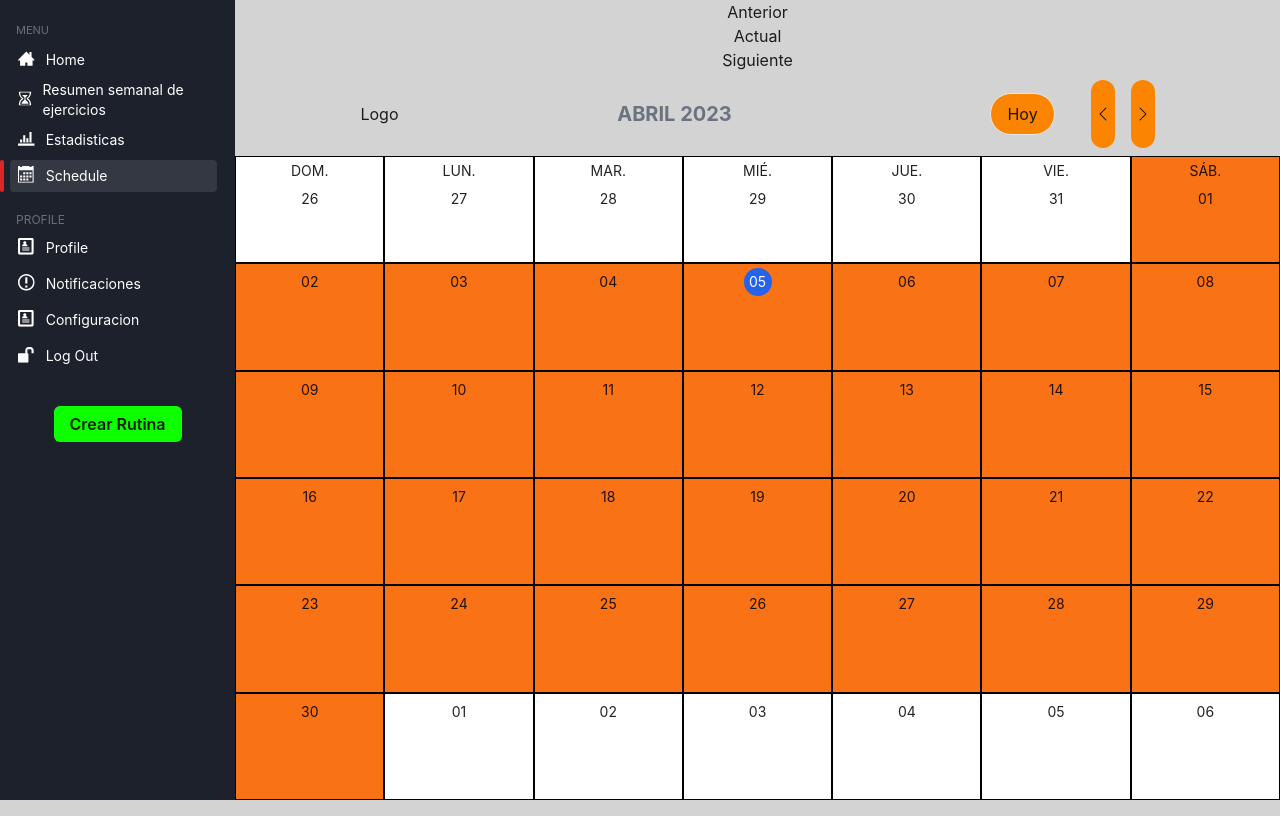
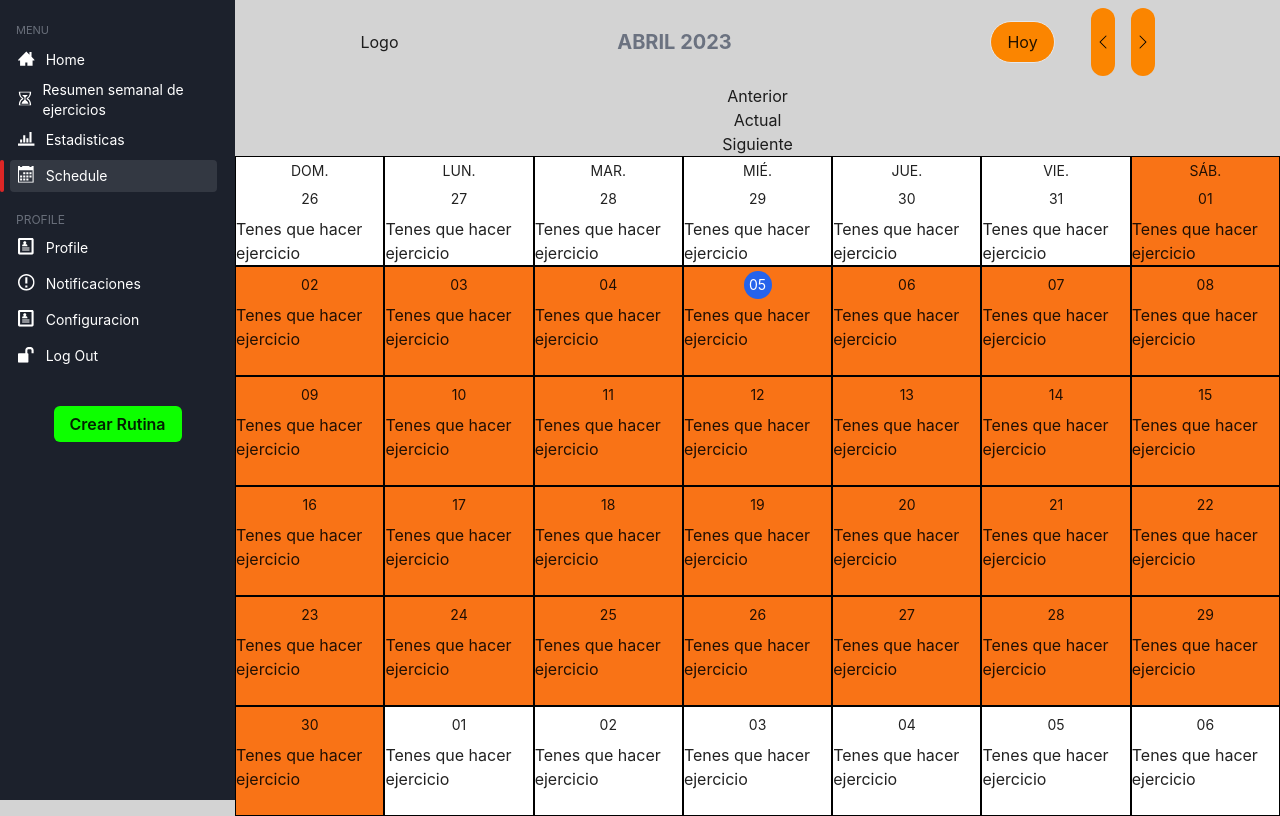
Before and after one commit to No-Country/c10-40-ft-mern, a React (Vite) app in the folder frontend/: page /dashboard/schedule in a window 1280 px wide. Built offline with nearby package versions, Linux system fonts and the light colour scheme.

Commit message:
force commit for pull

```diff
--- a/frontend/src/components/Calendar/CalendarComp/CalendarDay.tsx
+++ b/frontend/src/components/Calendar/CalendarComp/CalendarDay.tsx
@@ -27,6 +27,7 @@ const CalendarDay = ({
         <p className={`text-sm p-1 my-1 text-center ${getCurrentDayClass()}`}>
           {day.format('DD')}
         </p>
+        <p>Tenes que hacer ejercicio</p>
       </header>
     </div>
   )
--- a/frontend/src/components/Calendar/index.tsx
+++ b/frontend/src/components/Calendar/index.tsx
@@ -10,7 +10,7 @@ dayjs.locale('es')
 const Calendar = (): JSX.Element => {
   const calendarMonths = [1, 2, 3, 4, 5, 6, 7, 8, 9, 10, 11, 12]
   const a = calendarMonths[2]
-  const [currentMonth, setCurrentMonth] = useState(getMonth())
+  const [currentMonth, setCurrentMonth] = useState(getMonth(a))
   const [date, setDate] = useState(dayjs())
   const [clickCount, setClickCount] = useState(0);
 
@@ -28,22 +28,21 @@ const Calendar = (): JSX.Element => {
     handleActualMonth()
   }
   const handlePrevMonthWrapper = (event: React.MouseEvent<HTMLButtonElement, MouseEvent>) => {
-    setClickCount(0)
     setClickCount(clickCount - 1)
     handlePrevMonth(a)
   }
   const handleNextMonthWrapper = (event: React.MouseEvent<HTMLButtonElement, MouseEvent>) => {
-    setClickCount(0)
     setClickCount(clickCount + 1)
     handleNextMonth(a)
   }
   return (
     <>
       <div className="w-screen flex flex-col">
+
+        <CalendarHeader date={date} setDate={setDate} />
         <button onClick={handlePrevMonthWrapper}>Anterior</button>
         <button onClick={handleActualMonthWrapper}>Actual</button>
         <button onClick={handleNextMonthWrapper}>Siguiente</button>
-        <CalendarHeader date={date} setDate={setDate} />
         <div className="flex flex-1">
           <CalendarSidebar />
           <CalendarMonth month={currentMonth}/>
```
